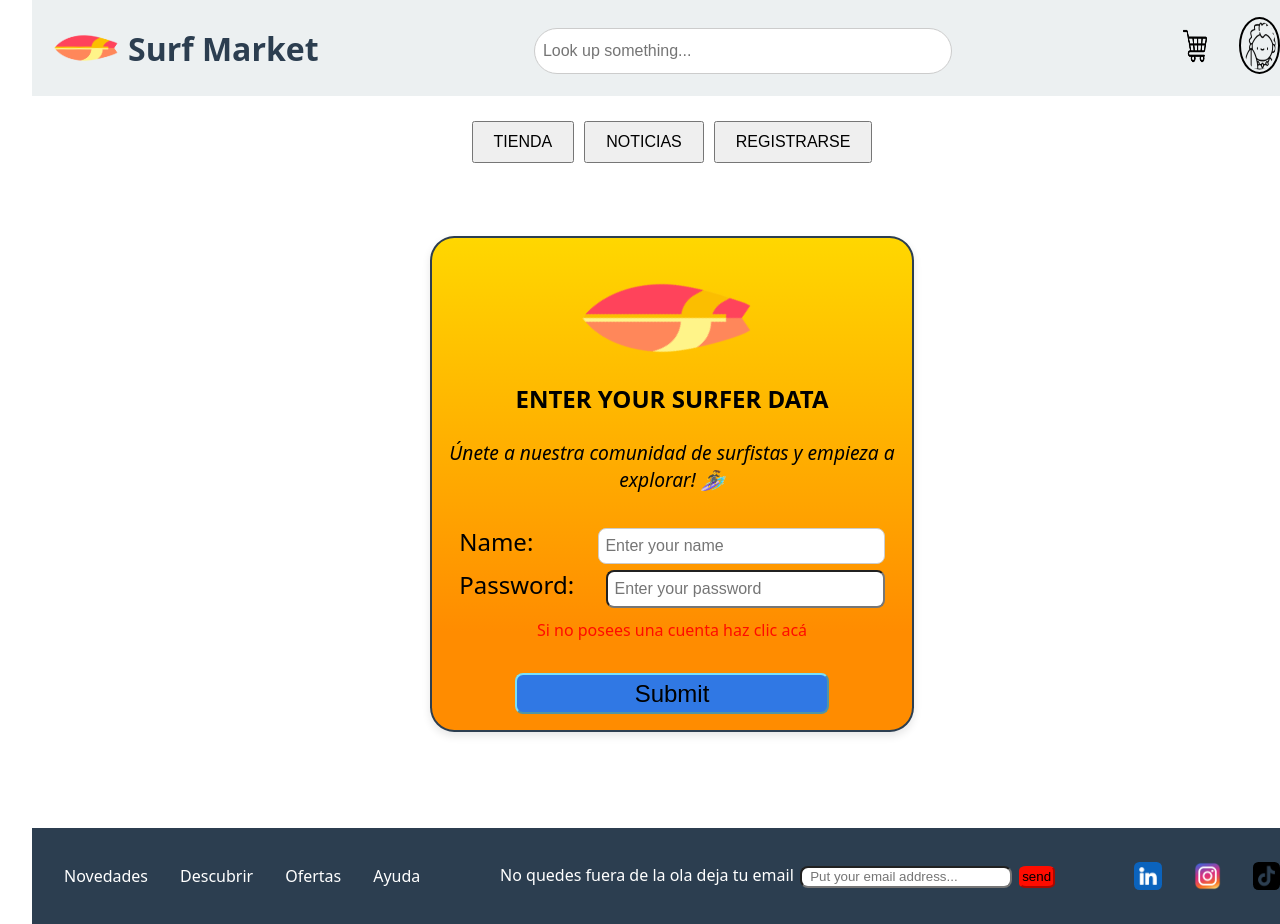
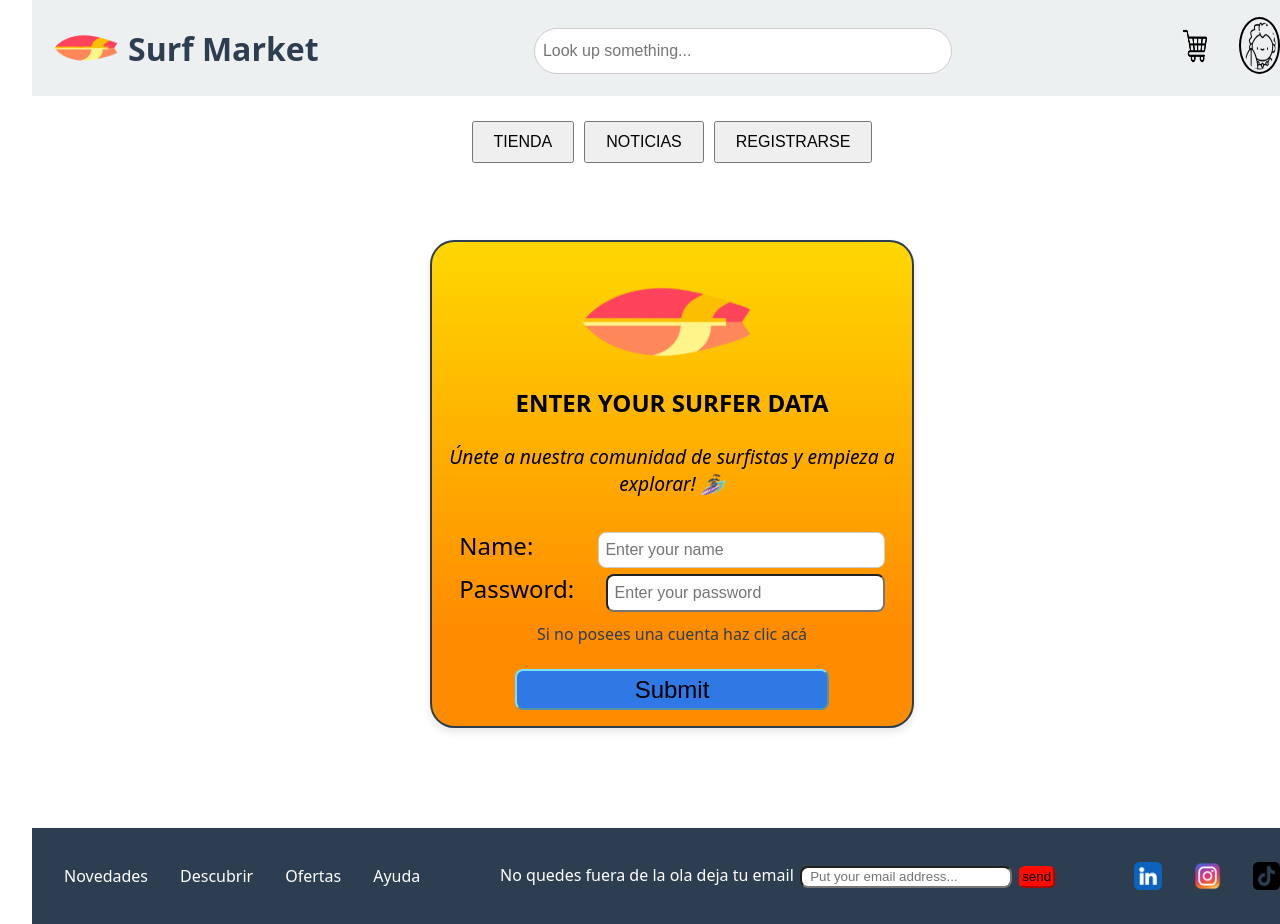
Before and after one commit to PTM83/surferMarket, a React (Vite) app in the folder surferMarketProject/frontend/: page /login in a window 1280 px wide. Shown: the top 924 px of the page. Built offline with nearby package versions, Linux system fonts and the light colour scheme.

Commit message:
Vista de login se encuentra lista

```diff
--- a/surferMarketProject/frontend/src/App.css
+++ b/surferMarketProject/frontend/src/App.css
@@ -253,14 +253,15 @@ body {
   }
 
   .form_direction {
-    color: var(--secondaryColor);
+    color: var(--textColor);
     padding-top: 0.5rem;
+    text-decoration: none;
   }
 
   .profile-button {
     width:70%;
     font-size: 1.5rem;
-    margin-top: 2rem;
+    margin-top: 1.5rem;
     padding: 0.3rem;
     background-color: rgb(48, 120, 228);
     border-radius: var(--borderRadius);
--- a/surferMarketProject/frontend/src/pages/SurferLoginView.jsx
+++ b/surferMarketProject/frontend/src/pages/SurferLoginView.jsx
@@ -2,6 +2,7 @@ import { SurferHeader } from '../components/SurferHeader'
 import NavigationButtons from '../components/NavigationButtons'
 import { SurferFooter } from '../components/SurferFooter'
 import tableSurf from '../assets/icons/surfing-board.png'
+import { Link } from 'react-router-dom'
 
 
 export const SurferLoginView = () => {
@@ -45,7 +46,7 @@ export const SurferLoginView = () => {
           ))
           }
 
-          <a className='form_direction'>Si no posees una cuenta haz clic acá</a>
+          <Link to='/userProfile' className='form_direction'>Si no posees una cuenta haz clic acá</Link>
 
           <input type="submit" value="Submit" className="profile-button"/>
         </form>
```
